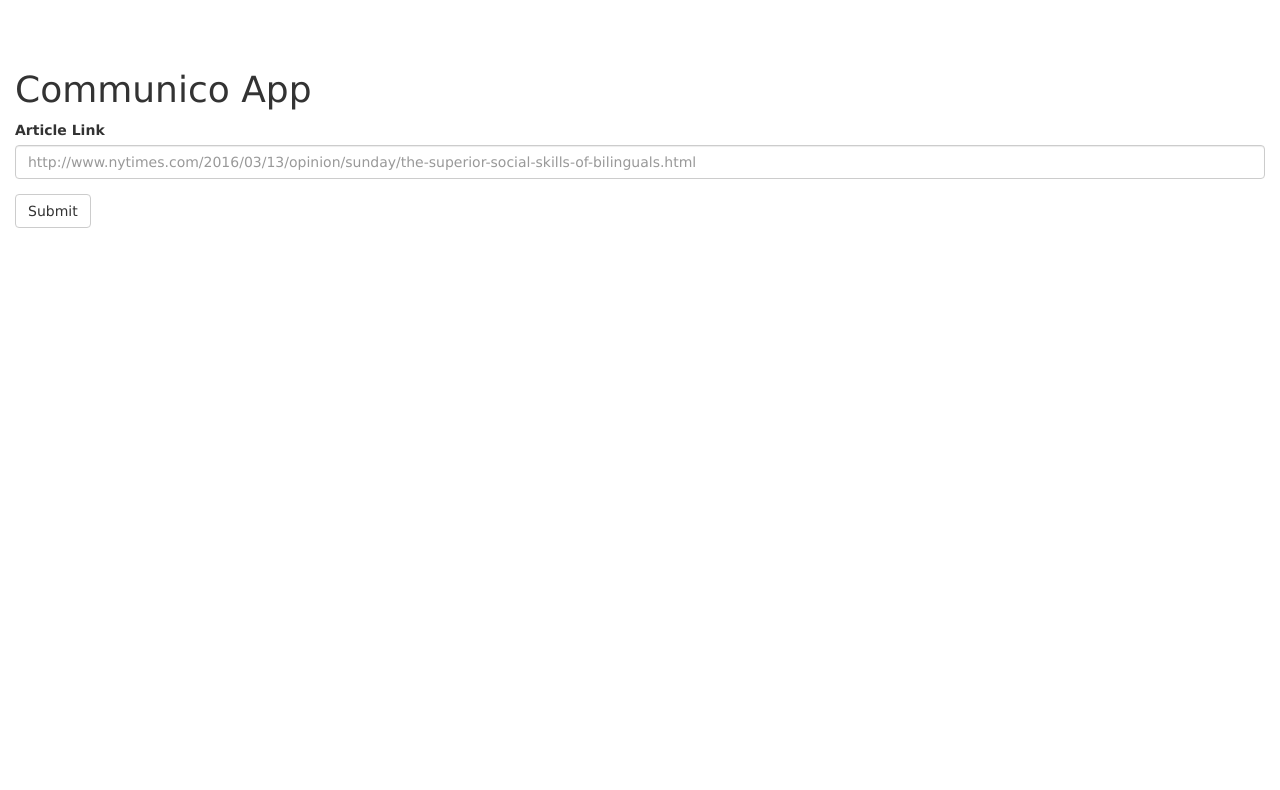
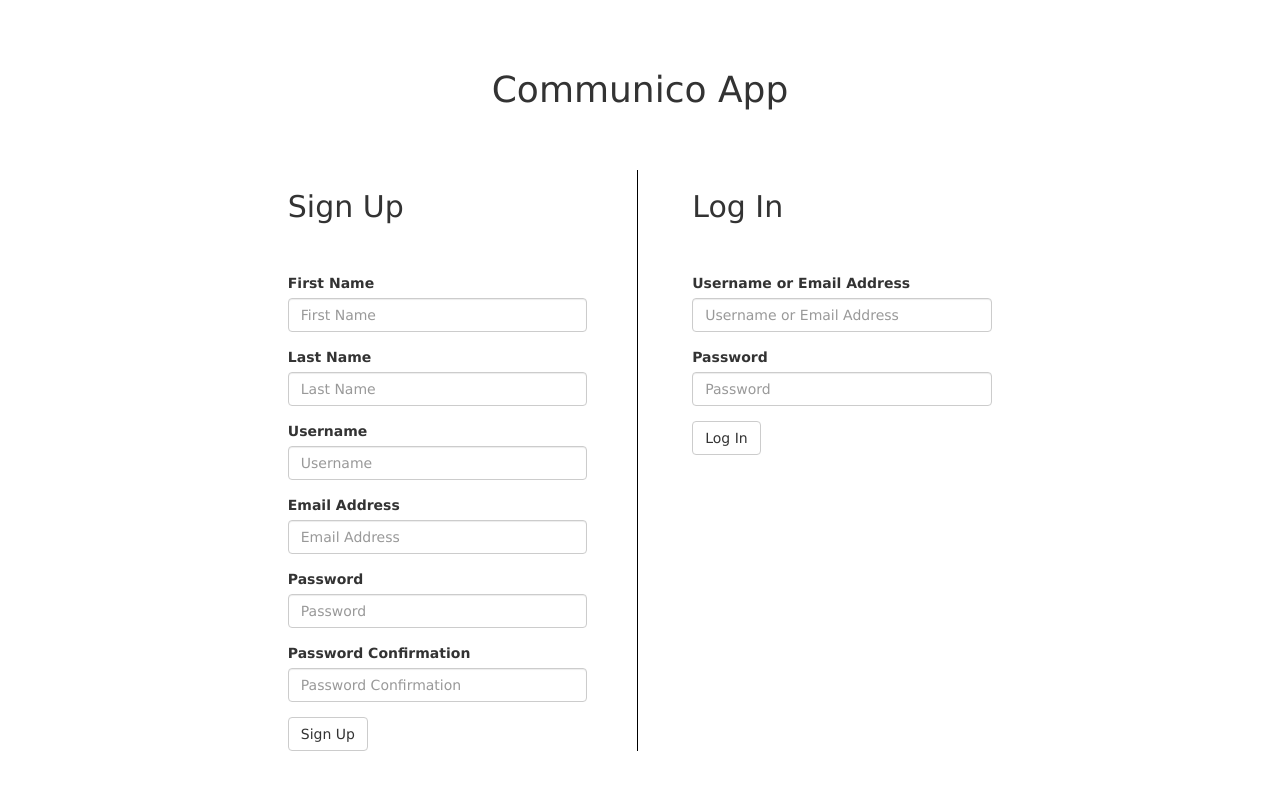
Before and after one commit to madma/communico_app, a website: page public/index.html in a window 1280 px wide. Drawn offline with nearby package versions, Linux system fonts and the light colour scheme; some packages are replaced by stand-ins of ours.

Commit message:
add signup/login template

```diff
--- a/public/css/main.css
+++ b/public/css/main.css
@@ -8,6 +8,28 @@ body {
 body {
   font-size: 14px;
   padding: 50px;
+  text-align: center;
 }
 
 a { color: #00B7FF; }
+
+/*div#sign-up-or-log-in {
+  text-align: center;
+}*/
+
+form.sign-up, form.log-in {
+  display: inline-block;
+  vertical-align: top;
+  text-align: left;
+  width: 400px;
+  padding: 0 50px;
+  margin-top: 50px;
+}
+
+form.sign-up {
+  border-right: 1px solid black;
+}
+
+form > h2 {
+  margin-bottom: 50px;
+}
--- a/public/index.html
+++ b/public/index.html
@@ -15,17 +15,56 @@
   <script src="https://cdnjs.cloudflare.com/ajax/libs/angular-ui-router/0.2.18/angular-ui-router.js"></script>
 
 </head>
-<body ng-controller="Controller as vm" class="container-fluid">
+<body class="container-fluid">
   <h1>Communico App</h1>
 
-  <div>
-    <form ng-submit="vm.submitLink(vm.article)">
-      <div class="form-group">
-        <label for="input-link">Article Link</label>
-        <input ng-model="vm.article.articleUrl" type="link" class="form-control" id="input-link" placeholder="http://www.nytimes.com/2016/03/13/opinion/sunday/the-superior-social-skills-of-bilinguals.html">
-      </div>
-      <button type="submit" class="btn btn-default">Submit</button>
-    </form>
+  <div id="sign-up-or-log-in">
+    <span class="sign-up form">
+      <form class="sign-up">
+        <h2>Sign Up</h2>
+        <div class="form-group">
+          <label for="first-name">First Name</label>
+          <input type="text" class="form-control" id="first-name" placeholder="First Name">
+        </div>
+        <div class="form-group">
+          <label for="last-name">Last Name</label>
+          <input type="text" class="form-control" id="last-name" placeholder="Last Name">
+        </div>
+        <div class="form-group">
+          <label for="username">Username</label>
+          <input type="text" class="form-control" id="username" placeholder="Username">
+        </div>
+        <div class="form-group">
+          <label for="email-address">Email Address</label>
+          <input type="email" class="form-control" id="email-address" placeholder="Email Address">
+        </div>
+        <div class="form-group">
+          <label for="password">Password</label>
+          <input type="password" class="form-control" id="password" placeholder="Password">
+        </div>
+        <div class="form-group">
+          <label for="password-confirmation">Password Confirmation</label>
+          <input type="password" class="form-control" id="password-confirmation" placeholder="Password Confirmation">
+        </div>
+        <button type="submit" class="btn btn-default">Sign Up</button>
+      </form>
+    </span>
+
+
+    <span class="log-in form">
+      <form class="log-in">
+        <h2>Log In</h2>
+        <div class="form-group">
+          <label for="username-or-email">Username or Email Address</label>
+          <input type="text" class="form-control" id="username-or-email" placeholder="Username or Email Address">
+        </div>
+        <div class="form-group">
+          <label for="password">Password</label>
+          <input type="password" class="form-control" id="password" placeholder="Password">
+        </div>
+        <button type="submit" class="btn btn-default">Log In</button>
+      </form>
+    </span>
   </div>
 
   <script src="/js/app.module.js"></script>
```
Also changed, not shown: public/templates/submitlink.html (added, +16 -0 lines).
